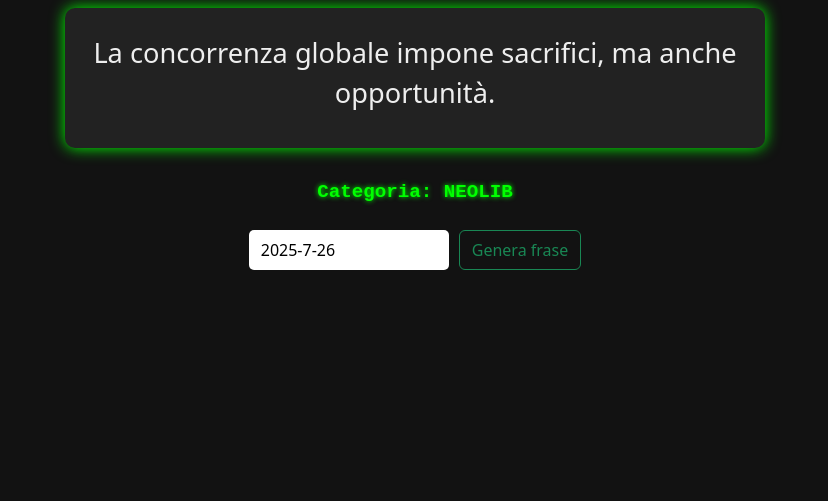
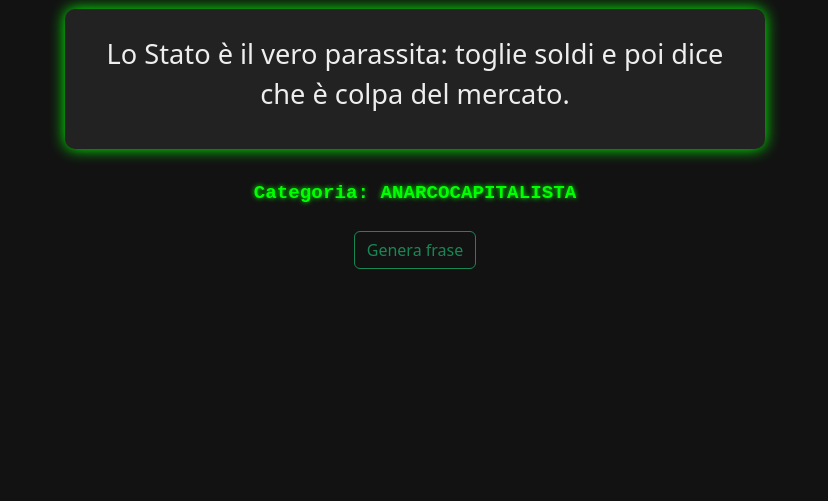
Before and after one commit to lucarupp/utentemedio, a plain HTML site: page index.html in a window 1280 px wide. Shown: the part 299-800 px from the top of the page, without its empty margins (225-1053 px from the left). Drawn offline with nearby package versions, Linux system fonts and the light colour scheme.

Commit message:
Update index.html

```diff
--- a/index.html
+++ b/index.html
@@ -3,7 +3,7 @@
 <head>
 <meta charset="UTF-8" />
 <meta name="viewport" content="width=device-width, initial-scale=1" />
-<title>Generatore Frasi Rage Bait con Hash</title>
+<title>Generatore Frasi Rage Bait</title>
 <link href="https://cdn.jsdelivr.net/npm/bootstrap@5.4.3/dist/css/bootstrap.min.css" rel="stylesheet" />
 <style>
   body {
@@ -35,20 +35,6 @@
     color: #0f0;
     text-shadow: 0 0 5px #0f0;
   }
-  #input-container {
-    margin-top: 25px;
-    display: flex;
-    gap: 10px;
-    flex-wrap: wrap;
-    justify-content: center;
-  }
-  input[type=text] {
-    padding: 8px 12px;
-    font-size: 1rem;
-    border-radius: 5px;
-    border: none;
-    width: 200px;
-  }
   button {
     font-weight: 600;
   }
@@ -56,19 +42,16 @@
 </head>
 <body>
 
-<h1>Generatore Frasi Rage Bait - Hash & Data</h1>
+<h1>Generatore Frasi Rage Bait</h1>
 
 <div id="frase">Caricamento...</div>
 <div id="categoria"></div>
 
-<div id="input-container" class="mt-4">
-  <input type="text" id="customHash" placeholder="Inserisci parametro hash" />
-  <button id="generaBtn" class="btn btn-outline-success">Genera frase</button>
-</div>
+<button id="generaBtn" class="btn btn-outline-success mt-4">Genera frase</button>
 
 <script>
   const frasi = {
-    anarco: [
+    anarcocapitalista: [
       "Lo Stato è il vero parassita: toglie soldi e poi dice che è colpa del mercato.",
       "La libertà economica è l’unica morale possibile: ogni tassazione è un furto.",
       "I salari bassi sono il prezzo da pagare per non essere schiavi del governo.",
@@ -90,7 +73,7 @@
       "Chi lotta per il salario minimo combatte la libertà di contrattazione individuale.",
       "Il vero padrone è lo Stato, non il datore di lavoro: combatti il vero nemico."
     ],
-    neolib: [
+    neoliberista: [
       "La competitività globale è il nuovo Dio: chi non si adatta, soccombe.",
       "Gli stipendi bassi sono il risultato naturale della flessibilità del mercato.",
       "La crisi è un’opportunità: chi sopravvive merita il suo misero salario.",
@@ -113,6 +96,7 @@
       "Il lavoro precario stimola la creatività e l’adattabilità del lavoratore."
     ],
     rossobruno: [
+      "Uomo muscoloso a lavorare con le macchine, donna a casa a stirare",
       "Lo sfruttamento capitalista è la vera religione senza fede: solo odio e fame.",
       "Senza una guida morale, l’uomo si perde nel vuoto del profitto cieco.",
       "I salari bassi sono la punizione di un sistema che ha perso il senso della giustizia.",
@@ -158,75 +142,30 @@
     ]
   };
 
-  // Funzione semplice per hashare stringa in numero
-  function stringToNumberHash(str) {
-    let hash = 0;
-    for (let i = 0; i < str.length; i++) {
-      hash = (hash * 31 + str.charCodeAt(i)) >>> 0; // >>>0 per unsigned 32 bit
+  // Prepara array totale di frasi con categoria per semplificare accesso random
+  const allPhrases = [];
+  for (const [cat, arr] of Object.entries(frasi)) {
+    for (const phrase of arr) {
+      allPhrases.push({ phrase, category: cat });
     }
-    return hash;
   }
 
-  // Prendi parametro URL ?id=...
-  function getURLParameter(name) {
-    const params = new URLSearchParams(window.location.search);
-    return params.get(name);
-  }
-
-  // Scegli frase e categoria in base a un numero
-  function getPhraseByNumber(num) {
-    // Raggruppiamo tutte le frasi in un array con categoria
-    let allPhrases = [];
-    for (const [cat, arr] of Object.entries(frasi)) {
-      for (const phrase of arr) {
-        allPhrases.push({ phrase, category: cat });
-      }
-    }
-    const index = num % allPhrases.length;
-    return allPhrases[index];
-  }
-
-  // Funzione principale che prende un input e genera frase e categoria
-  function generateFromKey(key) {
-    const num = stringToNumberHash(key);
-    const { phrase, category } = getPhraseByNumber(num);
-    return { phrase, category };
-  }
-
-  function updateDisplay(key) {
-    const { phrase, category } = generateFromKey(key);
+  // Funzione per mostrare frase e categoria
+  function displayPhrase(index) {
+    const { phrase, category } = allPhrases[index];
     document.getElementById('frase').textContent = phrase;
     document.getElementById('categoria').textContent = `Categoria: ${category.toUpperCase()}`;
   }
 
-  // Se non hai id in URL, usa la data odierna
-  function getTodayKey() {
-    const d = new Date();
-    return `${d.getFullYear()}-${d.getMonth()+1}-${d.getDate()}`;
-  }
-
-  // Al caricamento pagina
+  // Iniziale: mostra la prima frase
   window.onload = () => {
-    const paramId = getURLParameter('id');
-    if(paramId) {
-      updateDisplay(paramId);
-      document.getElementById('customHash').value = paramId;
-    } else {
-      updateDisplay(getTodayKey());
-      document.getElementById('customHash').value = getTodayKey();
-    }
+    displayPhrase(0);
   };
 
-  // Bottone genera da input
+  // Evento bottone genera frase random
   document.getElementById('generaBtn').addEventListener('click', () => {
-    const val = document.getElementById('customHash').value.trim();
-    if(val.length > 0) {
-      updateDisplay(val);
-      // Cambia anche URL senza ricaricare
-      const newUrl = new URL(window.location);
-      newUrl.searchParams.set('id', val);
-      window.history.replaceState(null, '', newUrl.toString());
-    }
+    const randomIndex = Math.floor(Math.random() * allPhrases.length);
+    displayPhrase(randomIndex);
   });
 </script>
 
```
